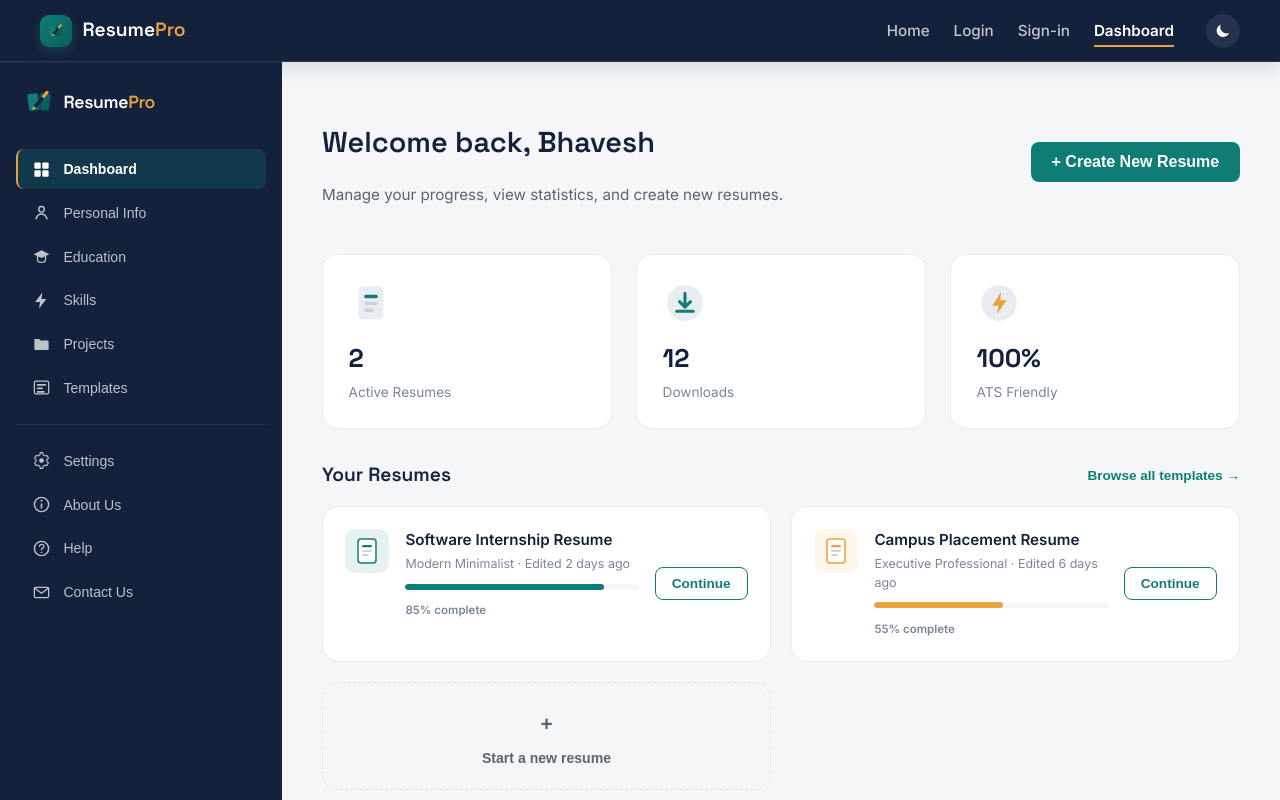
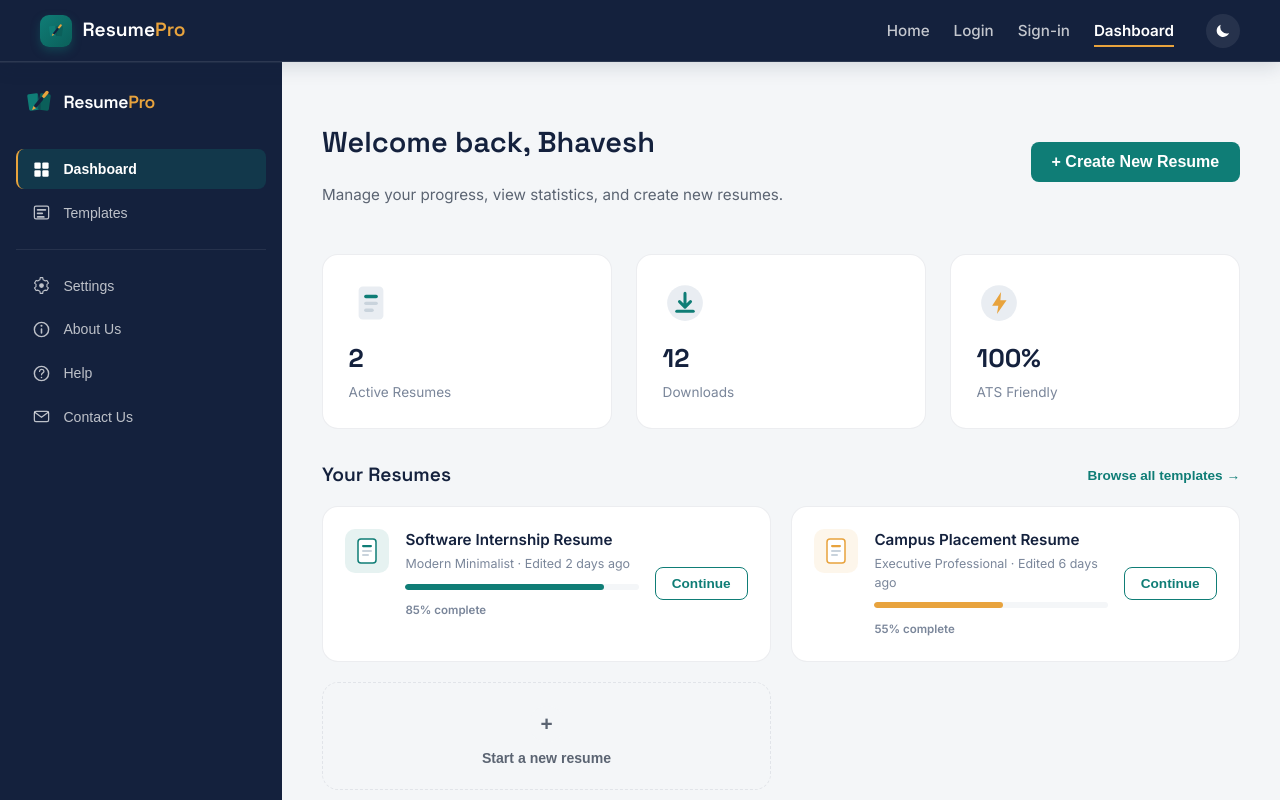
Before and after one commit to SiddeshInfotech/Smart-Resume-Builder, a React (Create React App) app: page /dashboard in a window 1280 px wide. Built offline with nearby package versions, Linux system fonts and the light colour scheme.

Commit message:
Prototype #2

```diff
--- a/src/App.js
+++ b/src/App.js
@@ -54,6 +54,7 @@ function App() {
 
           {/* 🔐 App Workspace Pages (DashboardLayout handles its own nested Navbar and Sidebar!) */}
           <Route path="/dashboard" element={<DashboardLayout />} />
+          <Route path="/template" element={<DashboardLayout />} />
         </Routes>
       </Router>
     </ThemeProvider>
--- a/src/components/LandingPage.js
+++ b/src/components/LandingPage.js
@@ -1,4 +1,5 @@
 import React, { useEffect, useRef, useState } from "react";
+import { useNavigate } from "react-router-dom";
 import "./LandingPage.css";
 import "../App.css";
 
@@ -24,7 +25,7 @@ const useReveal = () => {
 
 const Landingpage = () => {
   const [matchScore, setMatchScore] = useState(0);
-
+  const navigate = useNavigate();
   useEffect(() => {
     let current = 0;
     const target = 94;
@@ -293,7 +294,10 @@ const Landingpage = () => {
       <section className="final-cta" ref={ctaRef}>
         <div className="blob blob-cta"></div>
         <h2>Your next internship starts with a better resume.</h2>
-        <button className="btn-primary">Build My Resume Now</button>
+        <button
+       className="btn-primary"
+        onClick={() => navigate("/template")}>Build My Resume Now</button>
+
       </section>
 
       <footer>
--- a/src/components/Sidebar.js
+++ b/src/components/Sidebar.js
@@ -43,10 +43,6 @@ const icons = {
 export default function Sidebar({ activeTab, setActiveTab }) {
   const menuItems = [
     { id: 'dashboard', label: 'Dashboard' },
-    { id: 'personal', label: 'Personal Info' },
-    { id: 'education', label: 'Education' },
-    { id: 'skills', label: 'Skills' },
-    { id: 'projects', label: 'Projects' },
     { id: 'templates', label: 'Templates' },
   ];
 
```
